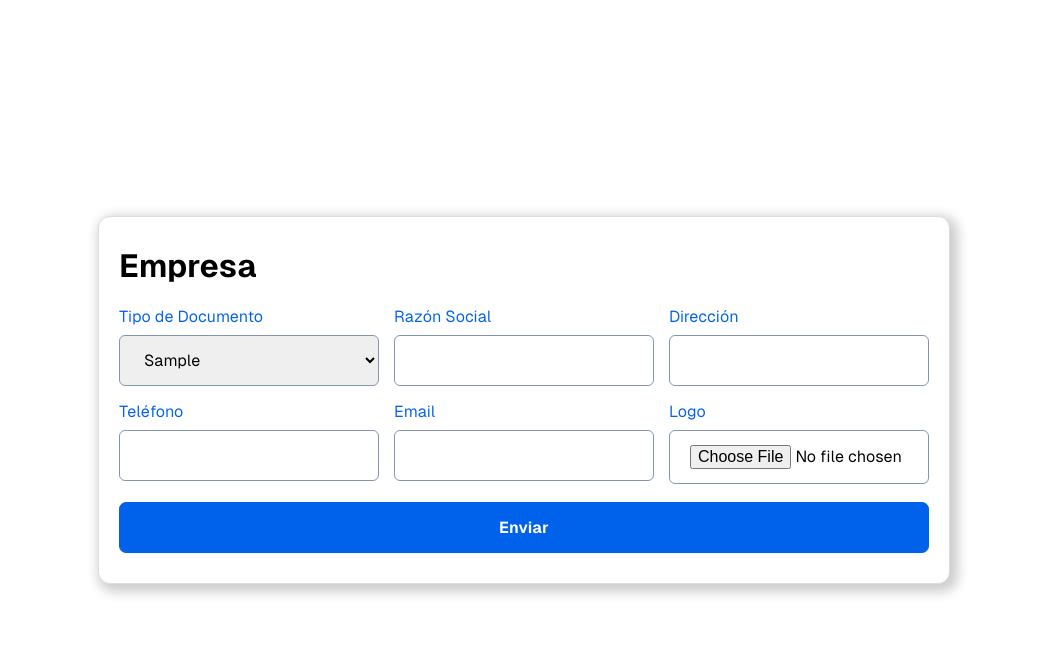
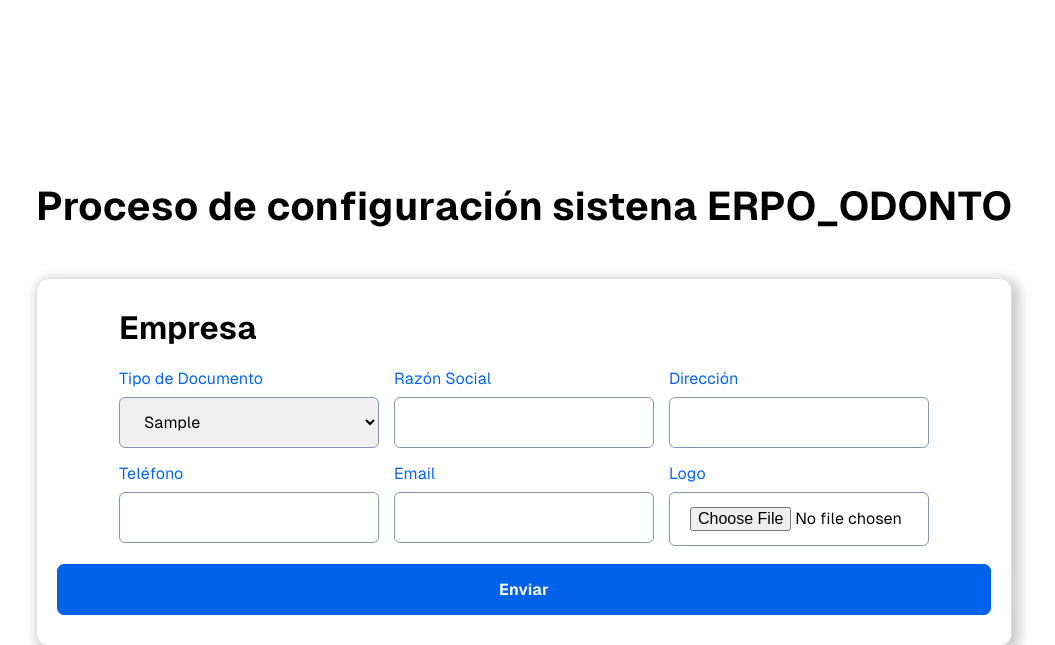
Before and after one commit to Abiu77/odontology, a PHP site: page /pages/companyconfig.php in a window 1280 px wide. Shown: the top 645 px of the page, without its empty margins (116-1171 px from the left). Run offline with PHP 8.4, Linux system fonts and the light colour scheme; tables that the repository leaves empty or names only in its code hold one stand-in row (values such as "Sample post").

Commit message:
add: title for companyconfig

```diff
--- a/css/index.css
+++ b/css/index.css
@@ -69,3 +69,8 @@ h6 {
 p {
   text-wrap: pretty;
 }
+
+h1 {
+  font-size: 40px;
+  font-weight: 700;
+}
--- a/pages/companyconfig.php
+++ b/pages/companyconfig.php
@@ -15,6 +15,7 @@ include '../config/db.php';
 </head>
 <body>
   <main>
+    <h1>Proceso de configuración sistena ERPO_ODONTO</h1>
     <form action="../auth/companyconfig.php" method="POST" class="card">
       <section>
         <h3 class="card-title">Empresa</h3>
```
